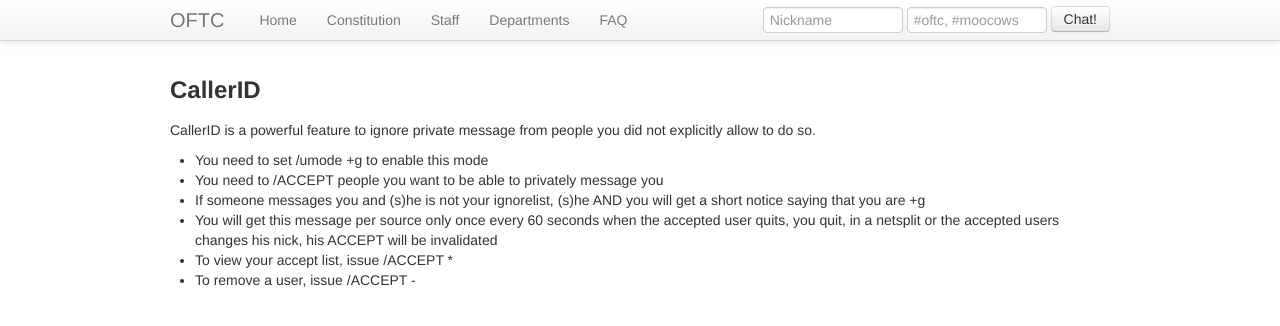
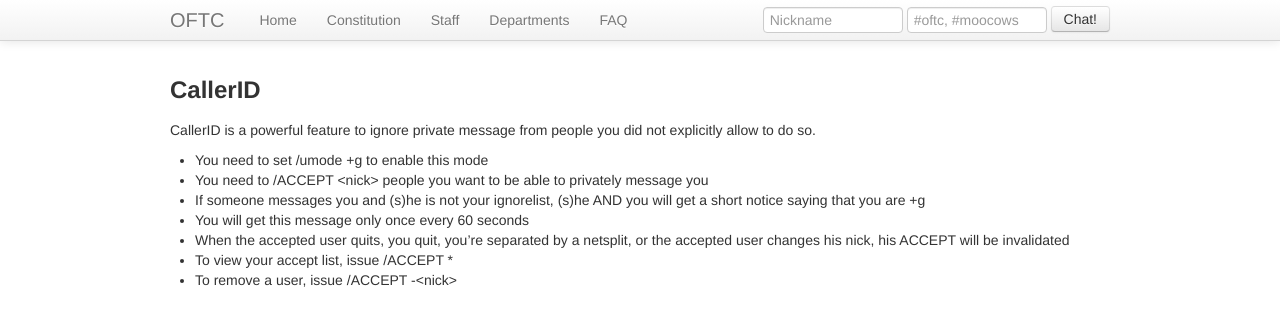
Before and after one commit to oftc/oftc-web, a Jekyll site: the page built from CallerId.md, in a window 1280 px wide. Shown: the top 326 px of the page. Built offline with Jekyll 4.4.1, drawn with Linux system fonts in a browser that asks for light colours.

Commit message:
Clean up CallerID a bit more
Hopefully fixes the missing parameters too.

```diff
--- a/CallerId.md
+++ b/CallerId.md
@@ -9,8 +9,12 @@
 explicitly allow to do so.
 
  * You need to set /umode +g to enable this mode
- * You need to /ACCEPT <nick> people you want to be able to privately message you
- * If someone messages you and (s)he is not your ignorelist, (s)he AND you will get a short notice saying that you are +g
- * You will get this message per source only once every 60 seconds when the accepted user quits, you quit, in a netsplit or the accepted users changes his nick, his ACCEPT will be invalidated
- * To view your accept list, issue /ACCEPT *
- * To remove a user, issue /ACCEPT -<nick>
+ * You need to /ACCEPT \<nick> people you want to be able to privately message
+   you
+ * If someone messages you and (s)he is not your ignorelist, (s)he AND you will
+   get a short notice saying that you are +g
+ * You will get this message only once every 60 seconds
+ * When the accepted user quits, you quit, you're separated by a netsplit, or
+   the accepted user changes his nick, his ACCEPT will be invalidated
+ * To view your accept list, issue /ACCEPT \*
+ * To remove a user, issue /ACCEPT -\<nick>
```
